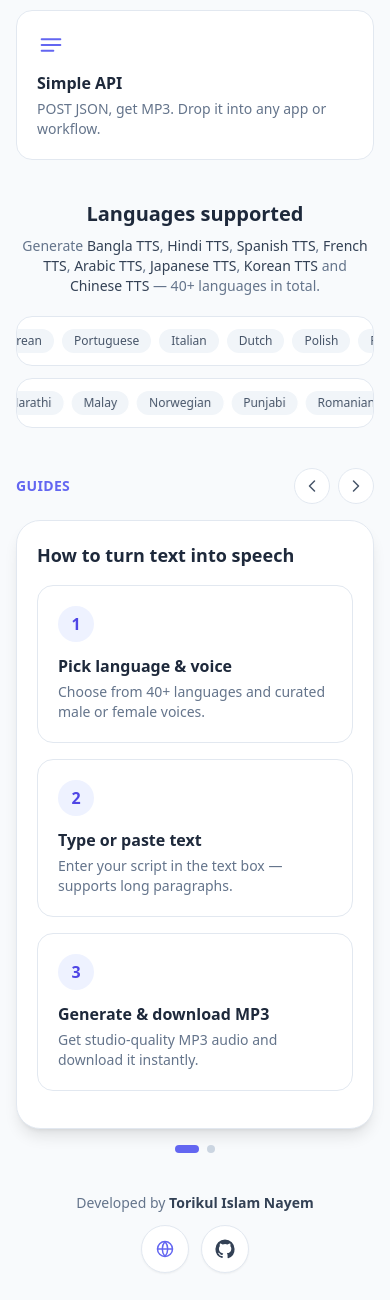
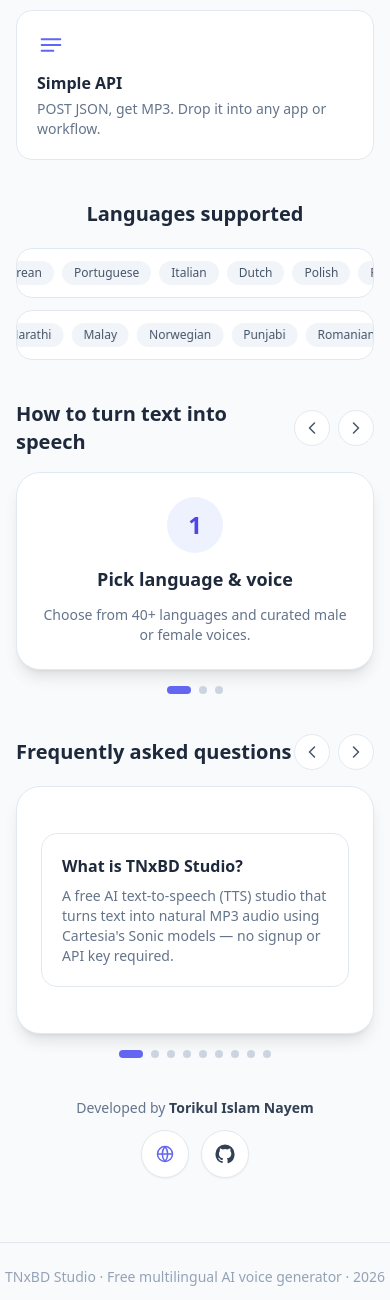
Before and after one commit to nayem-48ai/cartesia-tts-studio, a Flask app: page / in a window 390 px wide. Shown: the part 1591-2891 px from the top of the page. Run offline with Flask 3, Linux system fonts and the light colour scheme; some libraries are stand-ins or nearby versions.

Commit message:
UI fixes: theme-only persistence, drop Languages paragraph, two independent slide viewers (#16)
* SEO: consolidate canonical to speakee, add Organization JSON-LD, How-it-works + 42-language sections, expanded FAQ, nofollow external links

* SEO: hardcode sitemap/robots to primary domain speakee.tnxbd.top for canonical consolidation

* Redirect all non-speakee hosts (vercel.app defaults + deployment URLs) to speakee.tnxbd.top via 301

* Add: 4 Bangla owned voices, UID custom-voice option with validity check, /library browser page (search/filter/copy), custom-voice FAQ

* Rename UID tab, update email, responsive nav, dynamic Voice Library button in UID mode, Male/Female/High Profiled person gender labels

* Mobile animated Voice Library icon, whole-section UID button, redesigned Library filters, split Neutral vs High Profiled person

* UI: system-default theme with localStorage persistence + toggle; revert UID to expandable details (remove library button); animated slide viewer for How-it-works+FAQ; dual opposite-direction language marquees

* Remove leftover uidLibBtn anchor from voice details

* UI fixes: theme-only persistence (no scroll save), drop Languages paragraph, split How-it-works + FAQ into two independent animated slide viewers

```diff
--- a/templates/index.html
+++ b/templates/index.html
@@ -16,6 +16,7 @@
         var dark = (t === 'dark') || (!t && window.matchMedia('(prefers-color-scheme: dark)').matches);
         if (dark) document.documentElement.classList.add('dark');
       } catch (e) {}
+      try { if ('scrollRestoration' in history) history.scrollRestoration = 'manual'; } catch (e) {}
     })();
   </script>
   <link rel="canonical" href="https://speakee.tnxbd.top/" />
@@ -406,7 +407,6 @@
       <!-- Supported languages (animated marquee) -->
       <section class="mt-10">
         <h2 class="text-xl font-bold text-center text-slate-800 dark:text-slate-100">Languages supported</h2>
-        <p class="mt-2 text-center text-sm text-slate-500 dark:text-slate-400 max-w-2xl mx-auto">Generate <span class="font-medium text-slate-700 dark:text-slate-200">Bangla TTS</span>, <span class="font-medium text-slate-700 dark:text-slate-200">Hindi TTS</span>, <span class="font-medium text-slate-700 dark:text-slate-200">Spanish TTS</span>, <span class="font-medium text-slate-700 dark:text-slate-200">French TTS</span>, <span class="font-medium text-slate-700 dark:text-slate-200">Arabic TTS</span>, <span class="font-medium text-slate-700 dark:text-slate-200">Japanese TTS</span>, <span class="font-medium text-slate-700 dark:text-slate-200">Korean TTS</span> and <span class="font-medium text-slate-700 dark:text-slate-200">Chinese TTS</span> — 40+ languages in total.</p>
         <div class="mt-5 marquee rounded-2xl border border-slate-200 dark:border-slate-800 bg-white dark:bg-slate-900 py-3">
           <div id="marqueeA" class="marquee-track"></div>
         </div>
@@ -415,87 +415,119 @@
         </div>
       </section>
 
-      <!-- How it works + FAQ slide viewer -->
+      <!-- How it works (animated slide viewer) -->
       <section class="mt-10">
         <div class="flex items-center justify-between mb-4">
-          <span class="text-sm font-semibold uppercase tracking-wide text-brand-500">Guides</span>
+          <h2 class="text-xl font-bold text-slate-800 dark:text-slate-100">How to turn text into speech</h2>
           <div class="flex items-center gap-2">
-            <button id="slidePrev" class="w-9 h-9 grid place-items-center rounded-full border border-slate-200 dark:border-slate-700 bg-white dark:bg-slate-900 text-slate-600 dark:text-slate-300 hover:bg-brand-500 hover:text-white hover:border-brand-500 transition-colors cursor-pointer" aria-label="Previous slide">
+            <button id="hiwPrev" class="w-9 h-9 grid place-items-center rounded-full border border-slate-200 dark:border-slate-700 bg-white dark:bg-slate-900 text-slate-600 dark:text-slate-300 hover:bg-brand-500 hover:text-white hover:border-brand-500 transition-colors cursor-pointer" aria-label="Previous step">
               <svg class="w-5 h-5" viewBox="0 0 24 24" fill="none" stroke="currentColor" stroke-width="1.8"><path d="M15 6l-6 6 6 6" stroke-linecap="round" stroke-linejoin="round"/></svg>
             </button>
-            <button id="slideNext" class="w-9 h-9 grid place-items-center rounded-full border border-slate-200 dark:border-slate-700 bg-white dark:bg-slate-900 text-slate-600 dark:text-slate-300 hover:bg-brand-500 hover:text-white hover:border-brand-500 transition-colors cursor-pointer" aria-label="Next slide">
+            <button id="hiwNext" class="w-9 h-9 grid place-items-center rounded-full border border-slate-200 dark:border-slate-700 bg-white dark:bg-slate-900 text-slate-600 dark:text-slate-300 hover:bg-brand-500 hover:text-white hover:border-brand-500 transition-colors cursor-pointer" aria-label="Next step">
               <svg class="w-5 h-5" viewBox="0 0 24 24" fill="none" stroke="currentColor" stroke-width="1.8"><path d="M9 6l6 6-6 6" stroke-linecap="round" stroke-linejoin="round"/></svg>
             </button>
           </div>
         </div>
-        <div id="slideViewport" class="overflow-hidden rounded-3xl border border-slate-200 dark:border-slate-800 bg-white dark:bg-slate-900 shadow-lg">
-          <div id="slideTrack" class="flex transition-transform duration-700 ease-[cubic-bezier(.2,.8,.2,1)] motion-reduce:transition-none">
-            <!-- Slide 1: How it works -->
-            <div class="slide min-w-full p-5 sm:p-7">
-              <h2 class="text-lg font-bold text-slate-800 dark:text-slate-100 mb-4">How to turn text into speech</h2>
-              <div class="grid sm:grid-cols-3 gap-4">
-                <div class="rounded-2xl border border-slate-200 dark:border-slate-800 p-5">
-                  <div class="w-9 h-9 grid place-items-center rounded-full bg-brand-50 dark:bg-brand-900/40 text-brand-600 dark:text-brand-300 font-bold">1</div>
-                  <h3 class="mt-3 font-semibold text-slate-800 dark:text-slate-100">Pick language &amp; voice</h3>
-                  <p class="mt-1 text-sm text-slate-500 dark:text-slate-400">Choose from 40+ languages and curated male or female voices.</p>
-                </div>
-                <div class="rounded-2xl border border-slate-200 dark:border-slate-800 p-5">
-                  <div class="w-9 h-9 grid place-items-center rounded-full bg-brand-50 dark:bg-brand-900/40 text-brand-600 dark:text-brand-300 font-bold">2</div>
-                  <h3 class="mt-3 font-semibold text-slate-800 dark:text-slate-100">Type or paste text</h3>
-                  <p class="mt-1 text-sm text-slate-500 dark:text-slate-400">Enter your script in the text box — supports long paragraphs.</p>
-                </div>
-                <div class="rounded-2xl border border-slate-200 dark:border-slate-800 p-5">
-                  <div class="w-9 h-9 grid place-items-center rounded-full bg-brand-50 dark:bg-brand-900/40 text-brand-600 dark:text-brand-300 font-bold">3</div>
-                  <h3 class="mt-3 font-semibold text-slate-800 dark:text-slate-100">Generate &amp; download MP3</h3>
-                  <p class="mt-1 text-sm text-slate-500 dark:text-slate-400">Get studio-quality MP3 audio and download it instantly.</p>
-                </div>
+        <div id="hiwViewport" class="overflow-hidden rounded-3xl border border-slate-200 dark:border-slate-800 bg-white dark:bg-slate-900 shadow-lg">
+          <div id="hiwTrack" class="flex transition-transform duration-700 ease-[cubic-bezier(.2,.8,.2,1)] motion-reduce:transition-none">
+            <div class="slide min-w-full p-6 sm:p-8 flex items-center">
+              <div class="w-full flex flex-col items-center text-center gap-3">
+                <div class="w-14 h-14 grid place-items-center rounded-full bg-brand-50 dark:bg-brand-900/40 text-brand-600 dark:text-brand-300 text-2xl font-extrabold">1</div>
+                <h3 class="text-lg font-bold text-slate-800 dark:text-slate-100">Pick language &amp; voice</h3>
+                <p class="max-w-md text-sm text-slate-500 dark:text-slate-400">Choose from 40+ languages and curated male or female voices.</p>
               </div>
             </div>
-            <!-- Slide 2: FAQ -->
-            <div class="slide min-w-full p-5 sm:p-7">
-              <h2 class="text-lg font-bold text-slate-800 dark:text-slate-100 mb-4">Frequently asked questions</h2>
-              <div class="space-y-3 max-h-[62vh] overflow-y-auto pr-1">
-                <div class="rounded-2xl border border-slate-200 dark:border-slate-800 p-4">
-                  <h3 class="font-semibold text-slate-800 dark:text-slate-100">What is TNxBD Studio?</h3>
-                  <p class="mt-1 text-sm text-slate-500 dark:text-slate-400">A free AI text-to-speech (TTS) studio that turns text into natural MP3 audio using Cartesia's Sonic models — no signup or API key required.</p>
-                </div>
-                <div class="rounded-2xl border border-slate-200 dark:border-slate-800 p-4">
-                  <h3 class="font-semibold text-slate-800 dark:text-slate-100">Which languages are supported?</h3>
-                  <p class="mt-1 text-sm text-slate-500 dark:text-slate-400">40+ languages including Bangla, English, Hindi, Spanish, French, Arabic, Japanese, Korean, Chinese, German, Portuguese, Russian, Italian and Dutch.</p>
-                </div>
-                <div class="rounded-2xl border border-slate-200 dark:border-slate-800 p-4">
-                  <h3 class="font-semibold text-slate-800 dark:text-slate-100">Is the text to speech service free?</h3>
-                  <p class="mt-1 text-sm text-slate-500 dark:text-slate-400">Yes. TNxBD Studio is completely free to use from the web UI and offers a simple JSON API for developers.</p>
-                </div>
-                <div class="rounded-2xl border border-slate-200 dark:border-slate-800 p-4">
-                  <h3 class="font-semibold text-slate-800 dark:text-slate-100">Can I download the audio as MP3?</h3>
-                  <p class="mt-1 text-sm text-slate-500 dark:text-slate-400">Yes. Every generated clip can be downloaded as a high-quality MP3 file with a single click.</p>
-                </div>
-                <div class="rounded-2xl border border-slate-200 dark:border-slate-800 p-4">
-                  <h3 class="font-semibold text-slate-800 dark:text-slate-100">Do I need an API key to use the TTS API?</h3>
-                  <p class="mt-1 text-sm text-slate-500 dark:text-slate-400">No API key is required. Send a JSON POST to the /api/tts endpoint with language, model, voice_id and text to receive MP3 audio.</p>
-                </div>
-                <div class="rounded-2xl border border-slate-200 dark:border-slate-800 p-4">
-                  <h3 class="font-semibold text-slate-800 dark:text-slate-100">Can I generate Bangla (Bengali) text to speech?</h3>
-                  <p class="mt-1 text-sm text-slate-500 dark:text-slate-400">Yes. TNxBD Studio includes natural Bangla TTS voices. Choose Bangla from the language list, pick a voice, type Bengali text, and generate a downloadable MP3.</p>
-                </div>
-                <div class="rounded-2xl border border-slate-200 dark:border-slate-800 p-4">
-                  <h3 class="font-semibold text-slate-800 dark:text-slate-100">Is there a Hindi TTS voice generator?</h3>
-                  <p class="mt-1 text-sm text-slate-500 dark:text-slate-400">Yes. Hindi TTS is supported with clear male and female voices. Select Hindi, enter your text in Devanagari, generate the audio, and download it as MP3.</p>
-                </div>
-                <div class="rounded-2xl border border-slate-200 dark:border-slate-800 p-4">
-                  <h3 class="font-semibold text-slate-800 dark:text-slate-100">How do I use the TTS API?</h3>
-                  <p class="mt-1 text-sm text-slate-500 dark:text-slate-400">Send a JSON POST to /api/tts with fields language, model, voice_id and text. The endpoint returns MP3 audio and needs no API key. Example requests are shown under the API section.</p>
-                </div>
-                <div class="rounded-2xl border border-slate-200 dark:border-slate-800 p-4">
-                  <h3 class="font-semibold text-slate-800 dark:text-slate-100">Can I use a custom voice model that isn't in the list?</h3>
-                  <p class="mt-1 text-sm text-slate-500 dark:text-slate-400">Yes. If you have a voice you'd like cloned, email me at <a href="mailto:mdtorikulislam5748@gmail.com" class="font-semibold text-brand-600 dark:text-brand-300 hover:underline">mdtorikulislam5748@gmail.com</a> with the audio file attached and I'll add it to the studio.</p>
-                </div>
+            <div class="slide min-w-full p-6 sm:p-8 flex items-center">
+              <div class="w-full flex flex-col items-center text-center gap-3">
+                <div class="w-14 h-14 grid place-items-center rounded-full bg-brand-50 dark:bg-brand-900/40 text-brand-600 dark:text-brand-300 text-2xl font-extrabold">2</div>
+                <h3 class="text-lg font-bold text-slate-800 dark:text-slate-100">Type or paste text</h3>
+                <p class="max-w-md text-sm text-slate-500 dark:text-slate-400">Enter your script in the text box — supports long paragraphs.</p>
+              </div>
+            </div>
+            <div class="slide min-w-full p-6 sm:p-8 flex items-center">
+              <div class="w-full flex flex-col items-center text-center gap-3">
+                <div class="w-14 h-14 grid place-items-center rounded-full bg-brand-50 dark:bg-brand-900/40 text-brand-600 dark:text-brand-300 text-2xl font-extrabold">3</div>
+                <h3 class="text-lg font-bold text-slate-800 dark:text-slate-100">Generate &amp; download MP3</h3>
+                <p class="max-w-md text-sm text-slate-500 dark:text-slate-400">Get studio-quality MP3 audio and download it instantly.</p>
               </div>
             </div>
           </div>
         </div>
-        <div id="slideDots" class="mt-4 flex items-center justify-center gap-2"></div>
+        <div id="hiwDots" class="mt-4 flex items-center justify-center gap-2"></div>
+      </section>
+
+      <!-- Frequently asked questions (animated slide viewer) -->
+      <section class="mt-10">
+        <div class="flex items-center justify-between mb-4">
+          <h2 class="text-xl font-bold text-slate-800 dark:text-slate-100">Frequently asked questions</h2>
+          <div class="flex items-center gap-2">
+            <button id="faqPrev" class="w-9 h-9 grid place-items-center rounded-full border border-slate-200 dark:border-slate-700 bg-white dark:bg-slate-900 text-slate-600 dark:text-slate-300 hover:bg-brand-500 hover:text-white hover:border-brand-500 transition-colors cursor-pointer" aria-label="Previous question">
+              <svg class="w-5 h-5" viewBox="0 0 24 24" fill="none" stroke="currentColor" stroke-width="1.8"><path d="M15 6l-6 6 6 6" stroke-linecap="round" stroke-linejoin="round"/></svg>
+            </button>
+            <button id="faqNext" class="w-9 h-9 grid place-items-center rounded-full border border-slate-200 dark:border-slate-700 bg-white dark:bg-slate-900 text-slate-600 dark:text-slate-300 hover:bg-brand-500 hover:text-white hover:border-brand-500 transition-colors cursor-pointer" aria-label="Next question">
+              <svg class="w-5 h-5" viewBox="0 0 24 24" fill="none" stroke="currentColor" stroke-width="1.8"><path d="M9 6l6 6-6 6" stroke-linecap="round" stroke-linejoin="round"/></svg>
+            </button>
+          </div>
+        </div>
+        <div id="faqViewport" class="overflow-hidden rounded-3xl border border-slate-200 dark:border-slate-800 bg-white dark:bg-slate-900 shadow-lg">
+          <div id="faqTrack" class="flex transition-transform duration-700 ease-[cubic-bezier(.2,.8,.2,1)] motion-reduce:transition-none">
+            <div class="slide min-w-full p-6 sm:p-8 flex items-center min-h-[200px]">
+              <div class="w-full rounded-2xl border border-slate-200 dark:border-slate-800 p-5">
+                <h3 class="font-semibold text-slate-800 dark:text-slate-100">What is TNxBD Studio?</h3>
+                <p class="mt-2 text-sm text-slate-500 dark:text-slate-400">A free AI text-to-speech (TTS) studio that turns text into natural MP3 audio using Cartesia's Sonic models — no signup or API key required.</p>
+              </div>
+            </div>
+            <div class="slide min-w-full p-6 sm:p-8 flex items-center min-h-[200px]">
+              <div class="w-full rounded-2xl border border-slate-200 dark:border-slate-800 p-5">
+                <h3 class="font-semibold text-slate-800 dark:text-slate-100">Which languages are supported?</h3>
+                <p class="mt-2 text-sm text-slate-500 dark:text-slate-400">40+ languages including Bangla, English, Hindi, Spanish, French, Arabic, Japanese, Korean, Chinese, German, Portuguese, Russian, Italian and Dutch.</p>
+              </div>
+            </div>
+            <div class="slide min-w-full p-6 sm:p-8 flex items-center min-h-[200px]">
+              <div class="w-full rounded-2xl border border-slate-200 dark:border-slate-800 p-5">
+                <h3 class="font-semibold text-slate-800 dark:text-slate-100">Is the text to speech service free?</h3>
+                <p class="mt-2 text-sm text-slate-500 dark:text-slate-400">Yes. TNxBD Studio is completely free to use from the web UI and offers a simple JSON API for developers.</p>
+              </div>
+            </div>
+            <div class="slide min-w-full p-6 sm:p-8 flex items-center min-h-[200px]">
+              <div class="w-full rounded-2xl border border-slate-200 dark:border-slate-800 p-5">
+                <h3 class="font-semibold text-slate-800 dark:text-slate-100">Can I download the audio as MP3?</h3>
+                <p class="mt-2 text-sm text-slate-500 dark:text-slate-400">Yes. Every generated clip can be downloaded as a high-quality MP3 file with a single click.</p>
+              </div>
+            </div>
+            <div class="slide min-w-full p-6 sm:p-8 flex items-center min-h-[200px]">
+              <div class="w-full rounded-2xl border border-slate-200 dark:border-slate-800 p-5">
+                <h3 class="font-semibold text-slate-800 dark:text-slate-100">Do I need an API key to use the TTS API?</h3>
+                <p class="mt-2 text-sm text-slate-500 dark:text-slate-400">No API key is required. Send a JSON POST to the /api/tts endpoint with language, model, voice_id and text to receive MP3 audio.</p>
+              </div>
+            </div>
+            <div class="slide min-w-full p-6 sm:p-8 flex items-center min-h-[200px]">
+              <div class="w-full rounded-2xl border border-slate-200 dark:border-slate-800 p-5">
+                <h3 class="font-semibold text-slate-800 dark:text-slate-100">Can I generate Bangla (Bengali) text to speech?</h3>
+                <p class="mt-2 text-sm text-slate-500 dark:text-slate-400">Yes. TNxBD Studio includes natural Bangla TTS voices. Choose Bangla from the language list, pick a voice, type Bengali text, and generate a downloadable MP3.</p>
+              </div>
+            </div>
+            <div class="slide min-w-full p-6 sm:p-8 flex items-center min-h-[200px]">
+              <div class="w-full rounded-2xl border border-slate-200 dark:border-slate-800 p-5">
+                <h3 class="font-semibold text-slate-800 dark:text-slate-100">Is there a Hindi TTS voice generator?</h3>
+                <p class="mt-2 text-sm text-slate-500 dark:text-slate-400">Yes. Hindi TTS is supported with clear male and female voices. Select Hindi, enter your text in Devanagari, generate the audio, and download it as MP3.</p>
+              </div>
+            </div>
+            <div class="slide min-w-full p-6 sm:p-8 flex items-center min-h-[200px]">
+              <div class="w-full rounded-2xl border border-slate-200 dark:border-slate-800 p-5">
+                <h3 class="font-semibold text-slate-800 dark:text-slate-100">How do I use the TTS API?</h3>
+                <p class="mt-2 text-sm text-slate-500 dark:text-slate-400">Send a JSON POST to /api/tts with fields language, model, voice_id and text. The endpoint returns MP3 audio and needs no API key. Example requests are shown under the API section.</p>
+              </div>
+            </div>
+            <div class="slide min-w-full p-6 sm:p-8 flex items-center min-h-[200px]">
+              <div class="w-full rounded-2xl border border-slate-200 dark:border-slate-800 p-5">
+                <h3 class="font-semibold text-slate-800 dark:text-slate-100">Can I use a custom voice model that isn't in the list?</h3>
+                <p class="mt-2 text-sm text-slate-500 dark:text-slate-400">Yes. If you have a voice you'd like cloned, email me at <a href="mailto:mdtorikulislam5748@gmail.com" class="font-semibold text-brand-600 dark:text-brand-300 hover:underline">mdtorikulislam5748@gmail.com</a> with the audio file attached and I'll add it to the studio.</p>
+              </div>
+            </div>
+          </div>
+        </div>
+        <div id="faqDots" class="mt-4 flex items-center justify-center gap-2"></div>
       </section>
 
       <!-- Developer info -->
@@ -846,13 +878,11 @@
 
     $('year').textContent = new Date().getFullYear();
 
-    // ---- Slide viewer (How it works + FAQ) ----
-    (function () {
-      const track = $('slideTrack');
-      const viewport = $('slideViewport');
-      const dotsWrap = $('slideDots');
+    // ---- Animated slide viewers (one per section) ----
+    function makeSlider(p) {
+      const track = $(p + 'Track'), viewport = $(p + 'Viewport'), dotsWrap = $(p + 'Dots');
       const slides = track ? track.querySelectorAll('.slide') : [];
-      if (!track || slides.length === 0) return;
+      if (!track || !slides.length) return;
       let idx = 0, timer = null;
       slides.forEach((s, i) => {
         const d = document.createElement('button');
@@ -870,13 +900,15 @@
       }
       function start() { stop(); timer = setInterval(() => go(idx + 1), 6000); }
       function stop() { if (timer) clearInterval(timer); }
-      $('slidePrev').addEventListener('click', () => { go(idx - 1); start(); });
-      $('slideNext').addEventListener('click', () => { go(idx + 1); start(); });
+      $(p + 'Prev').addEventListener('click', () => { go(idx - 1); start(); });
+      $(p + 'Next').addEventListener('click', () => { go(idx + 1); start(); });
       dotsWrap.addEventListener('click', (e) => { const b = e.target.closest('button'); if (!b) return; go(+b.dataset.i); start(); });
       viewport.addEventListener('mouseenter', stop);
       viewport.addEventListener('mouseleave', start);
       go(0); start();
-    })();
+    }
+    makeSlider('hiw');
+    makeSlider('faq');
 
     // ---- Marquee language tickers ----
     (function () {
```
